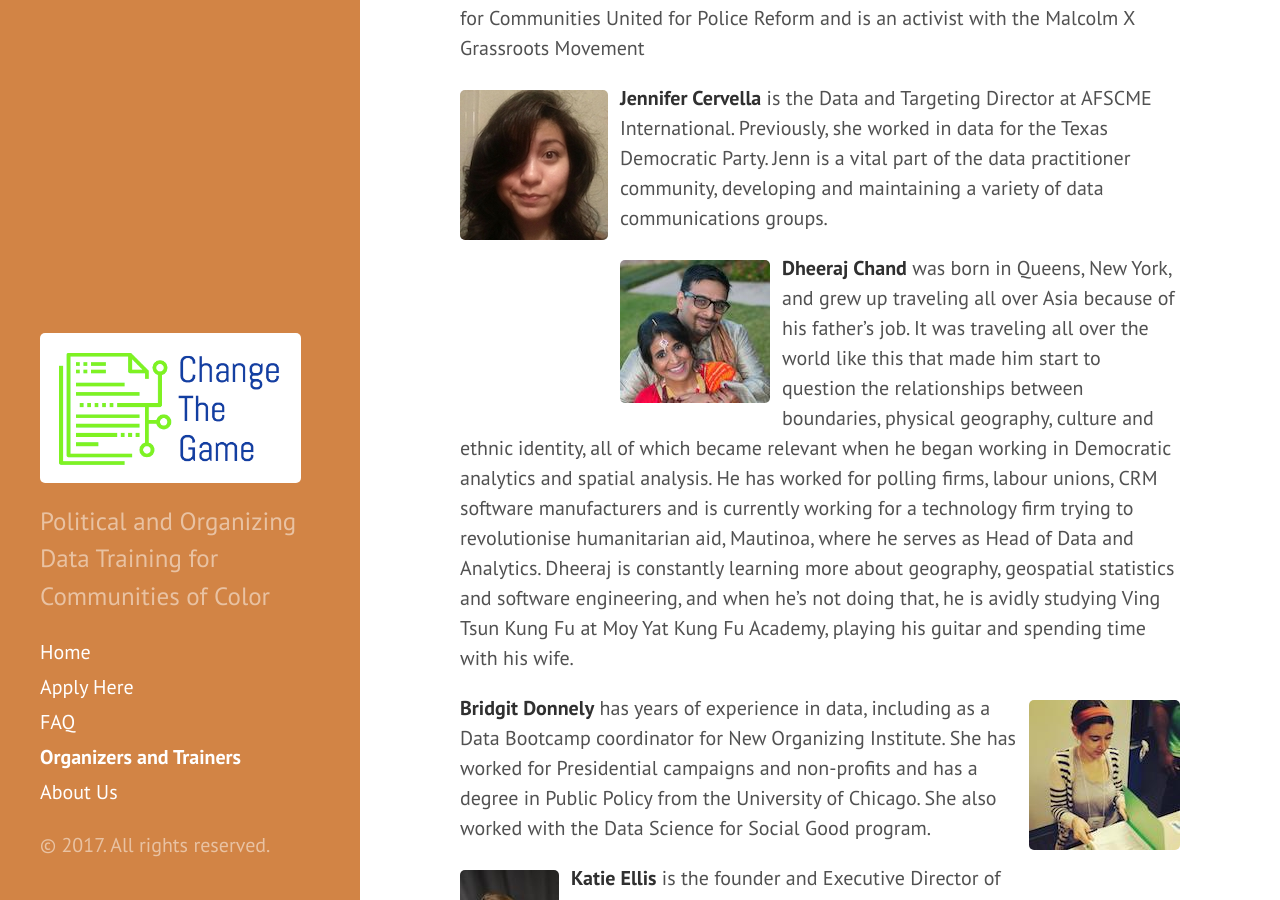
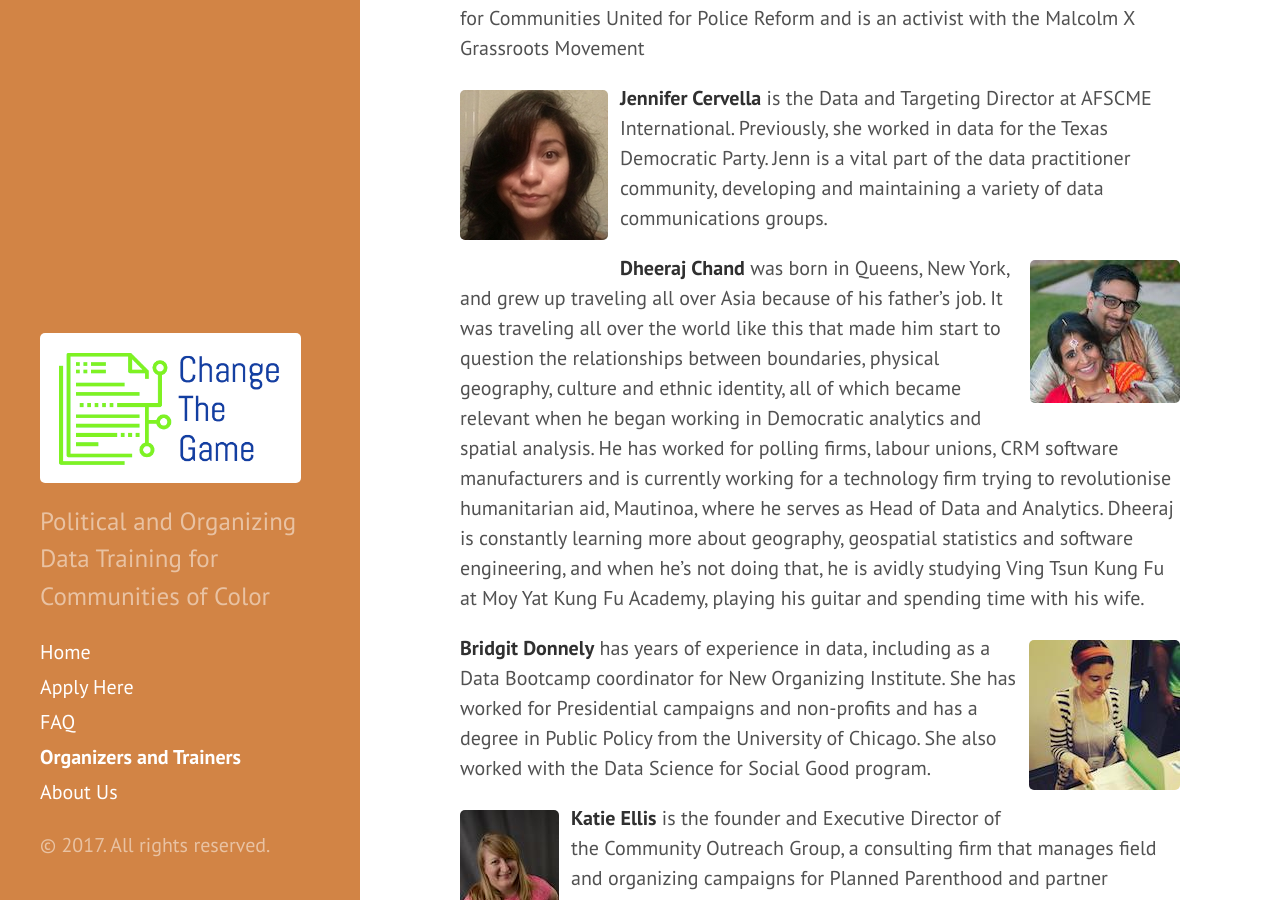
Before and after one commit to anniejw6/changethegame_site, a Jekyll site: the page built from trainers.md, in a window 1280 px wide and 900 px high, scrolled down 1472 px. Built offline with Jekyll 4.4.1, drawn with Linux system fonts in a browser that asks for light colours.

Commit message:
Update trainers.md

```diff
--- a/trainers.md
+++ b/trainers.md
@@ -21,7 +21,7 @@
 **Jennifer Cervella** is the Data and Targeting Director at AFSCME International. Previously, she worked in data for the Texas Democratic Party. Jenn is a vital part of the data practitioner community, developing and maintaining a variety of data communications groups.
 
 
-![Dheeraj Chand]({{ site.url }}/public/Dheeraj.jpg){:style="float: left;margin-right: 12px;margin-top: 7px;"}
+![Dheeraj Chand]({{ site.url }}/public/Dheeraj.jpg){:style="float: right;margin-left: 12px;margin-top: 7px;"}
 **Dheeraj Chand** was born in Queens, New York, and grew up traveling all over Asia because of his father’s job. It was traveling all over the world like this that made him start to question the relationships between boundaries, physical geography, culture and ethnic identity, all of which became relevant when he began working in Democratic analytics and spatial analysis. He has worked for polling firms, labour unions, CRM software manufacturers and is currently working for a technology firm trying to revolutionise humanitarian aid, Mautinoa, where he serves as Head of Data and Analytics. Dheeraj is constantly learning more about geography, geospatial statistics and software engineering, and when he’s not doing that, he is avidly studying Ving Tsun Kung Fu at Moy Yat Kung Fu Academy, playing his guitar and spending time with his wife.
 
 ![Bridgit Donnely]({{ site.url }}/public/Bridgit.jpg){:style="float: right;margin-left: 12px;margin-top: 7px;"}
```
